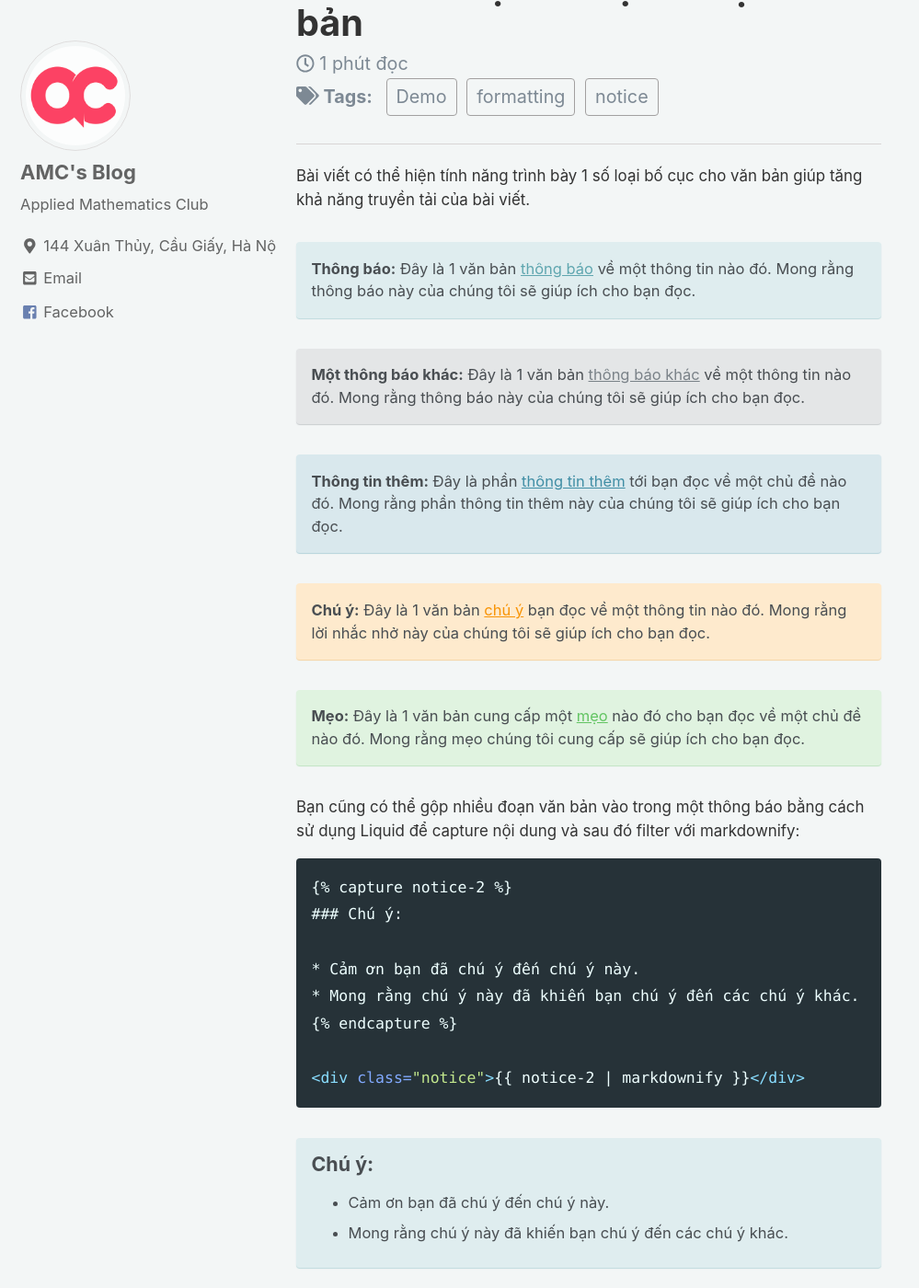
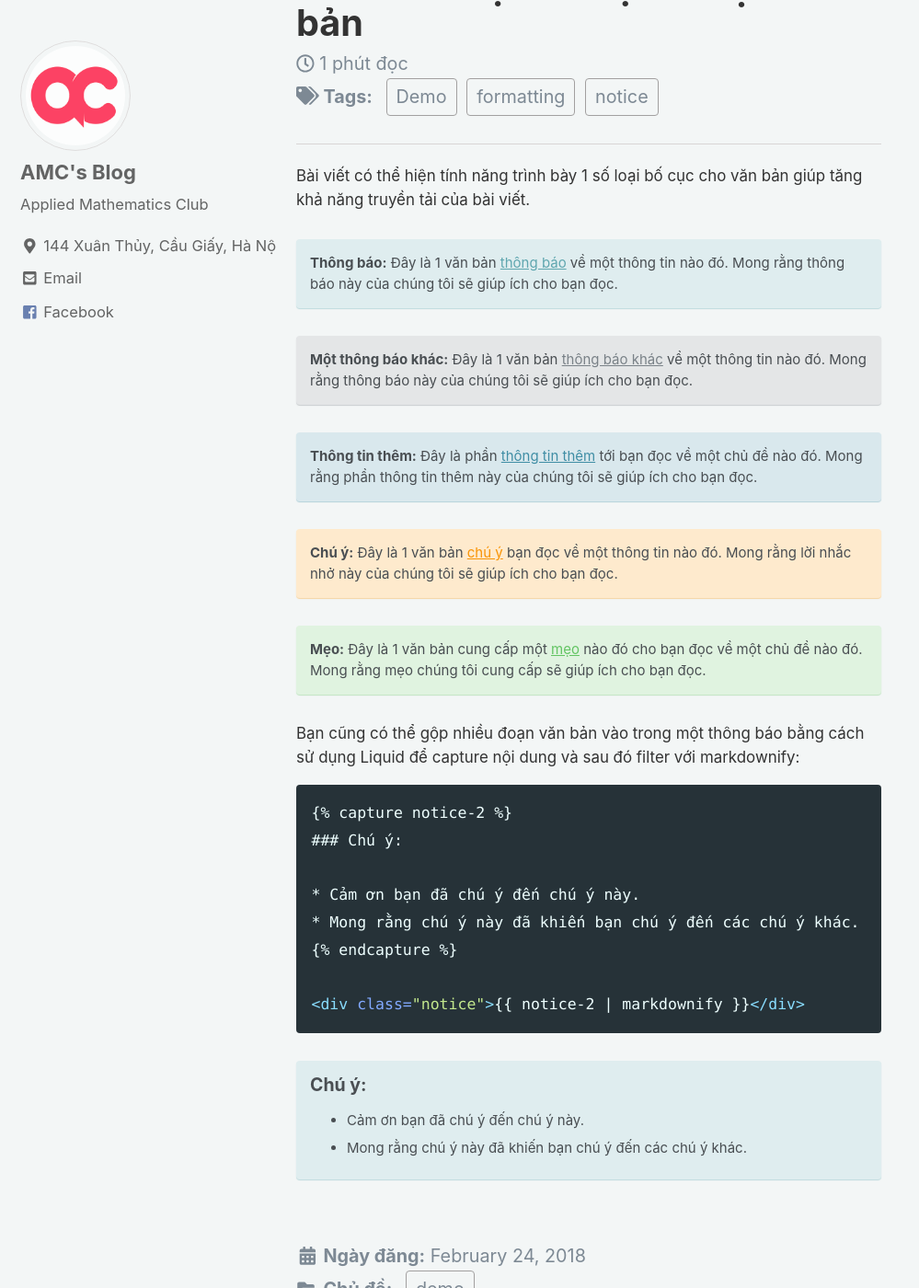
Before and after one commit to testvon/amcblog.github.io, a Jekyll site: the page built from _posts/demo/2018-02-24-demo-9-formats.md, in a window 1280 px wide and 1400 px high, scrolled down 191 px. Shown: the whole window at 92% size, without its empty margins (0-999 px from the left). Built offline with Jekyll 4.4.1, drawn with Linux system fonts in a browser that asks for light colours; nearby versions of some CDN libraries.

Commit message:
Update _notices.scss

```diff
--- a/_sass/minimal-mistakes/_notices.scss
+++ b/_sass/minimal-mistakes/_notices.scss
@@ -15,7 +15,7 @@
   padding: 1em;
   color: $dark-gray;
   font-family: $global-font-family;
-  font-size: $type-size-6 !important;
+  font-size: 15px !important;
   text-indent: initial; /* override*/
   background-color: mix(#fff, $notice-color, 80%);
   border-radius: $border-radius;
```
